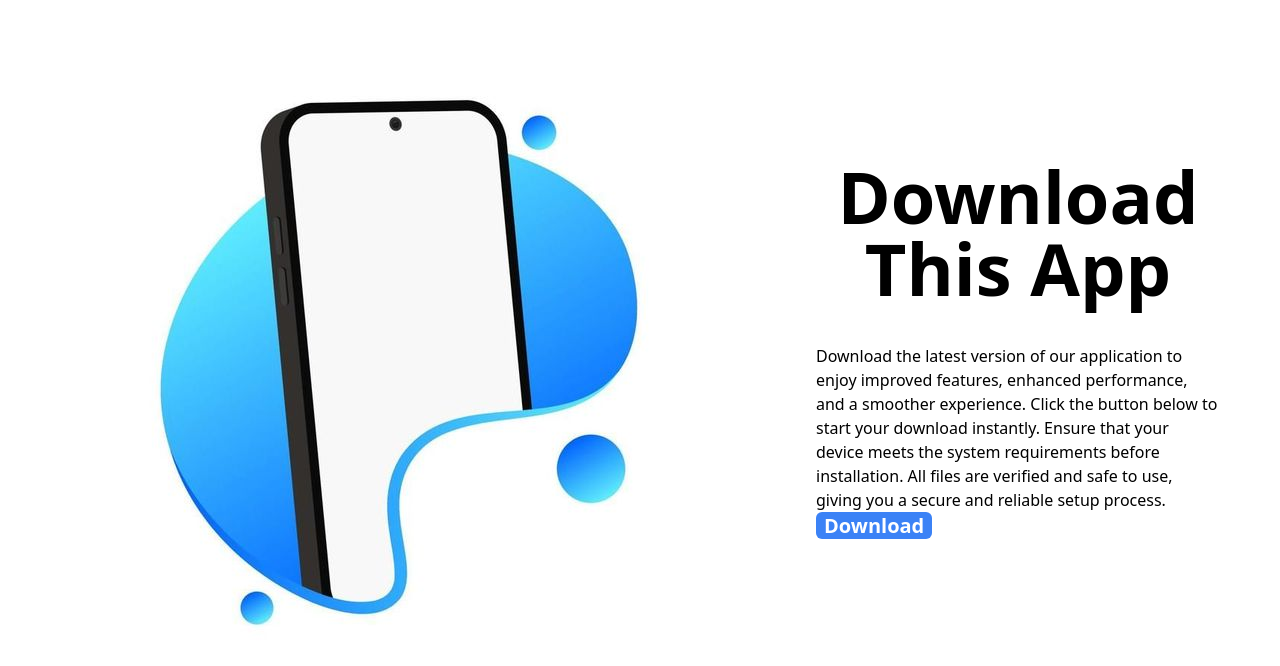
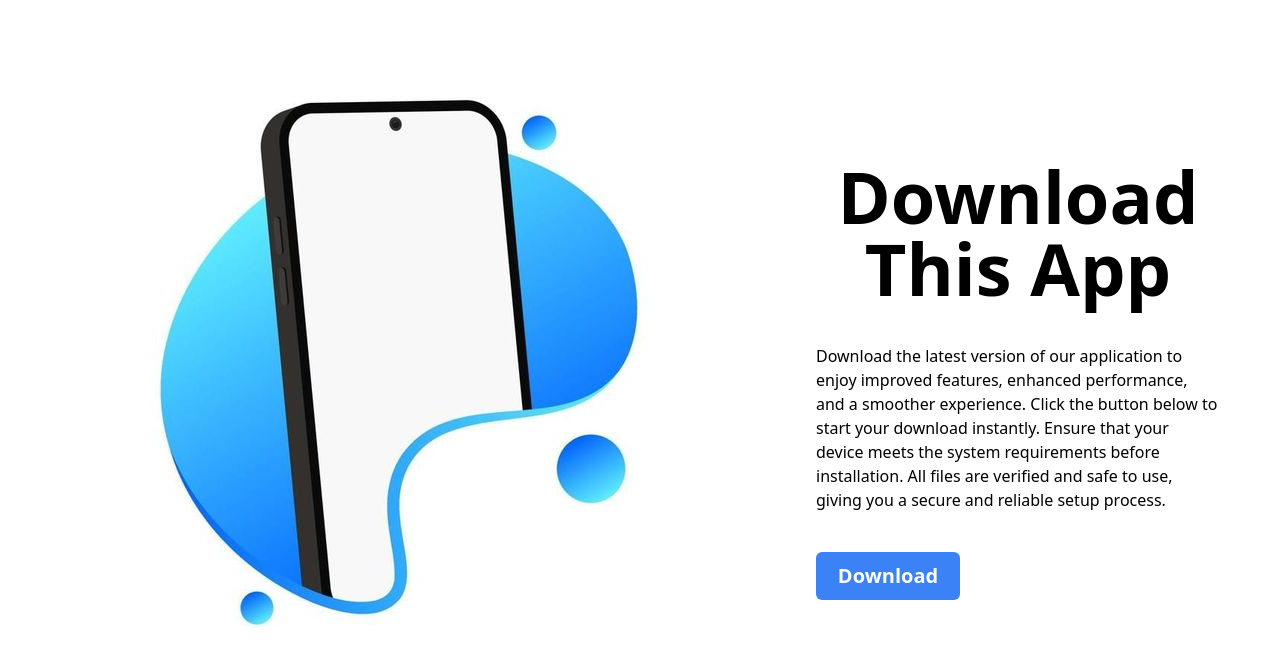
Before and after one commit to MYATSD/Vending-Machine-Mobile-App-Link, a Next.js app: page /download in a window 1280 px wide. Shown: the top 666 px of the page. Built offline with nearby package versions, Linux system fonts and the light colour scheme; sample sign-in values are in the browser's storage.

Commit message:
download button ui

```diff
--- a/src/features/download/page/DownloadPage.jsx
+++ b/src/features/download/page/DownloadPage.jsx
@@ -19,8 +19,10 @@ const DownloadPage = () => {
          <p className='font-medium text-md mt-10 px-5 hidden md:block'>Download the latest version of our application to enjoy improved features, enhanced performance, and a smoother experience. Click the button below to start your download instantly. Ensure that your device meets the system requirements before installation. All files are verified and safe to use, giving you a secure and reliable setup process.</p>
          <p className='font-medium text-sm mt-5 px-5 block md:hidden'>Download the latest version of our application to enjoy improved features, enhanced performance, and a smoother experience. Click the button below to start your download instantly. </p>
 
-         <a href='/files/base.apk' download className='w-28 px-2  lg:w-40 h-10 lg:h-14 mx-5 mt-5 lg:mt-10 bg-blue-500 font-bold text-md md:text-xl text-white rounded-md'>Download</a>
+        <div className='w-28 text-center flex items-center justify-center  lg:w-36 h-10 lg:h-12 bg-blue-500 mx-5 mt-5 lg:mt-10  font-bold text-md md:text-xl text-white rounded-md'>
+                   <a href='/files/base.apk' download className=' '>Download</a>
 
+        </div>
        </div>
          <img src="/assets/mobile-app-download.jpg" alt=""  className=''/>
        </div>
```
